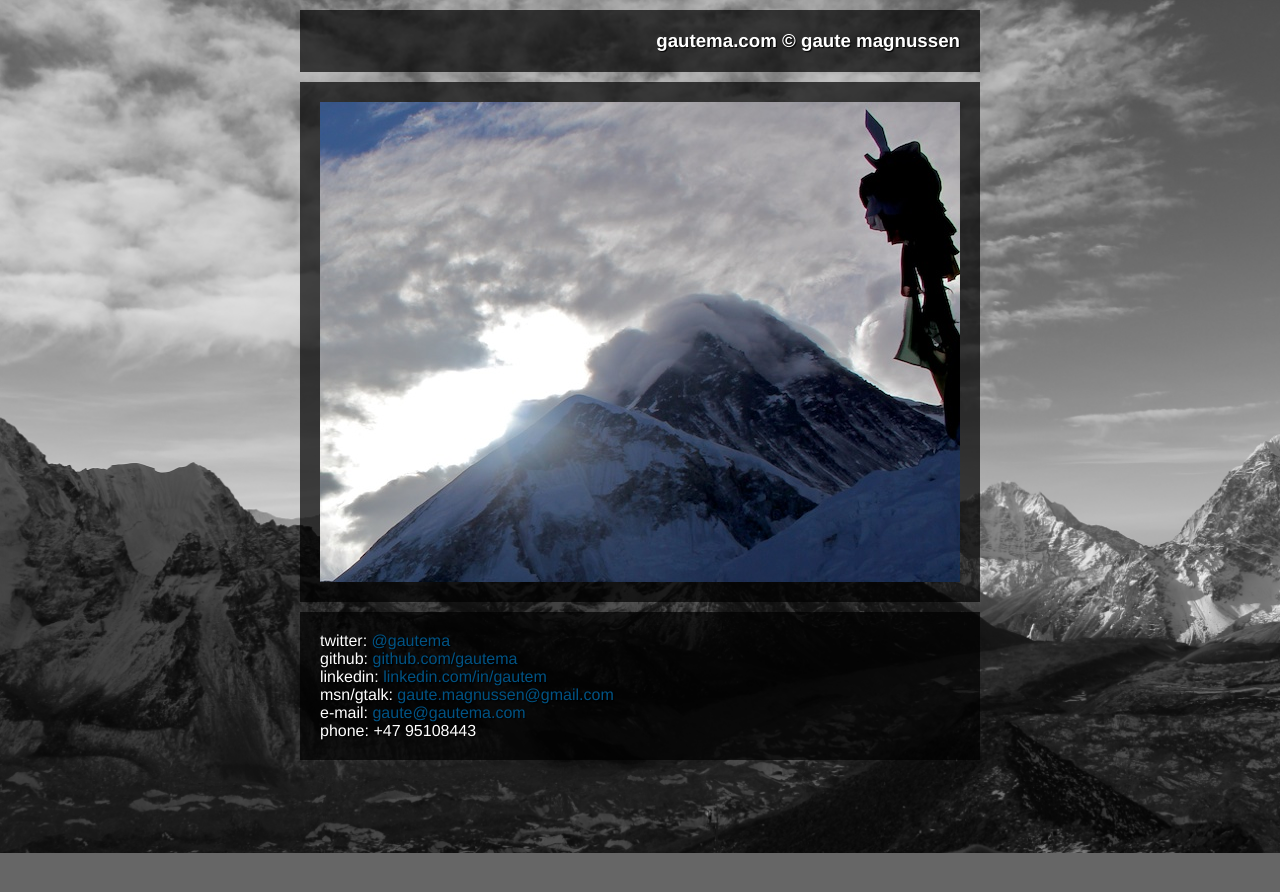
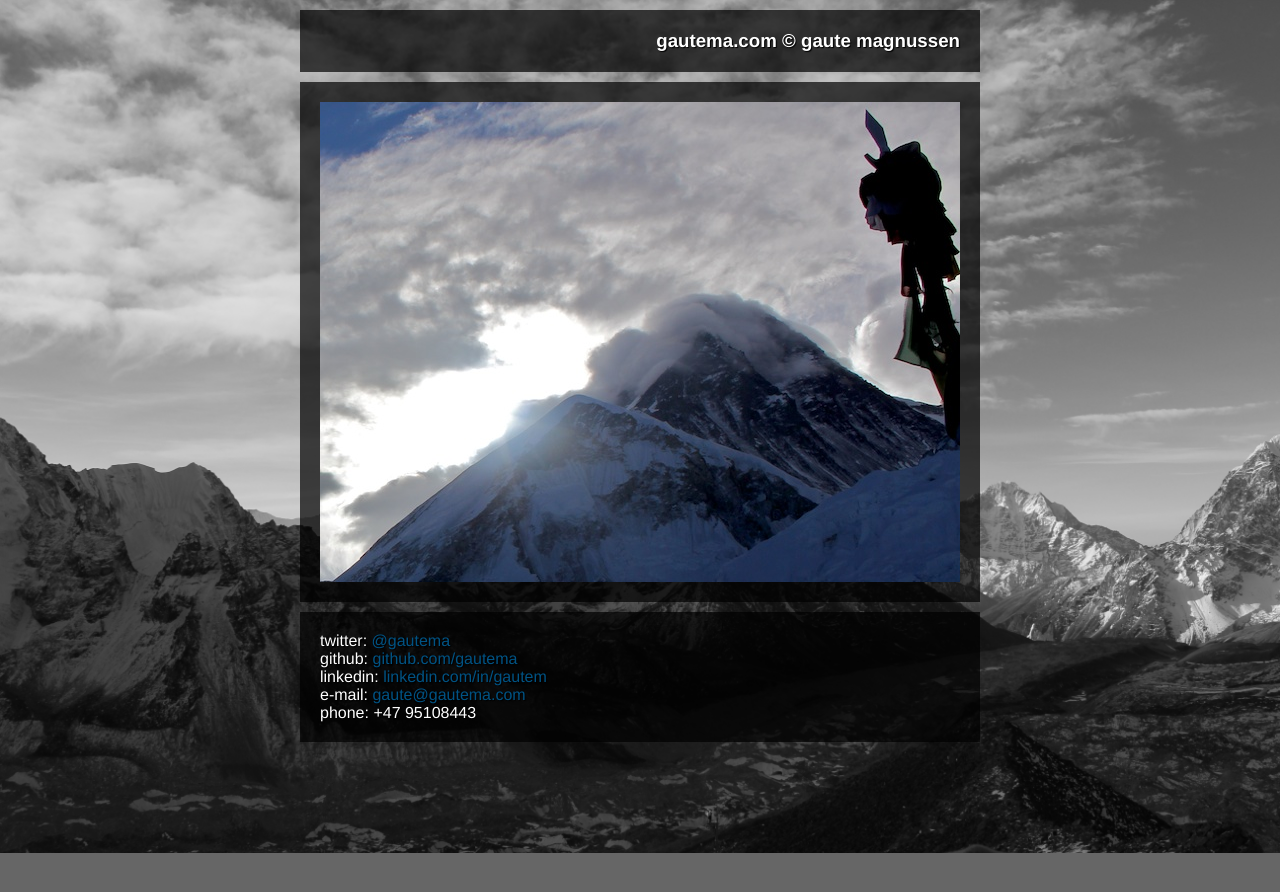
Before and after one commit to gautema/gautema.github.io, a Jekyll site: the page built from index.html, in a window 1280 px wide. Shown: the top 892 px of the page. Built offline with Jekyll 4.4.1, drawn with Linux system fonts in a browser that asks for light colours; nearby versions of some CDN libraries.

Commit message:
Removed msn

```diff
--- a/_layouts/default.html
+++ b/_layouts/default.html
@@ -23,7 +23,6 @@
 			twitter: <a href="http://twitter.com/gautema">@gautema</a> <br />
 			github: <a href="http://github.com/gautema">github.com/gautema</a> <br />
 			linkedin: <a href="http://www.linkedin.com/in/gautem">linkedin.com/in/gautem</a> <br />
-			msn/gtalk: <a href="msn:gaute.magnussen@gmail.com">gaute.magnussen@gmail.com</a> <br />
 			e-mail: <a href="mailto:gaute@gautema.com">gaute@gautema.com</a><br />
 			phone: +47 95108443
 		</div>
```
